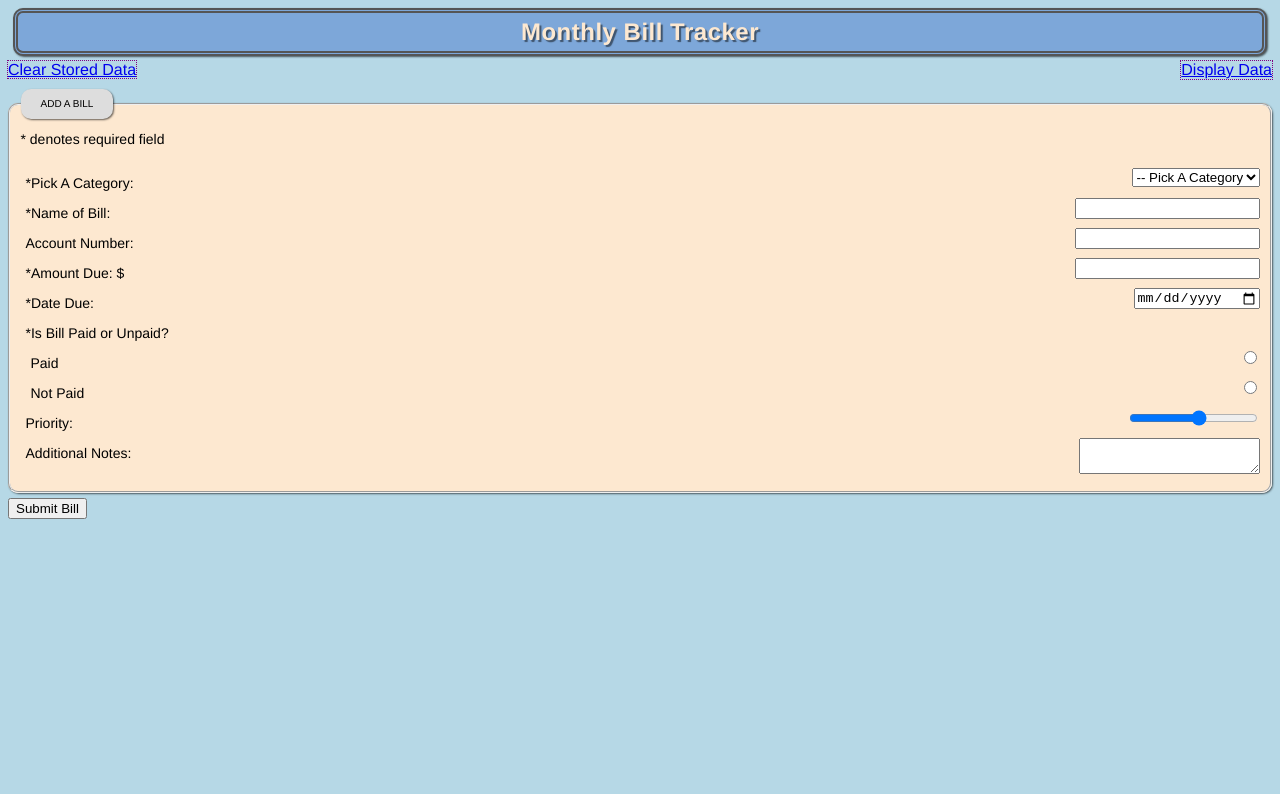
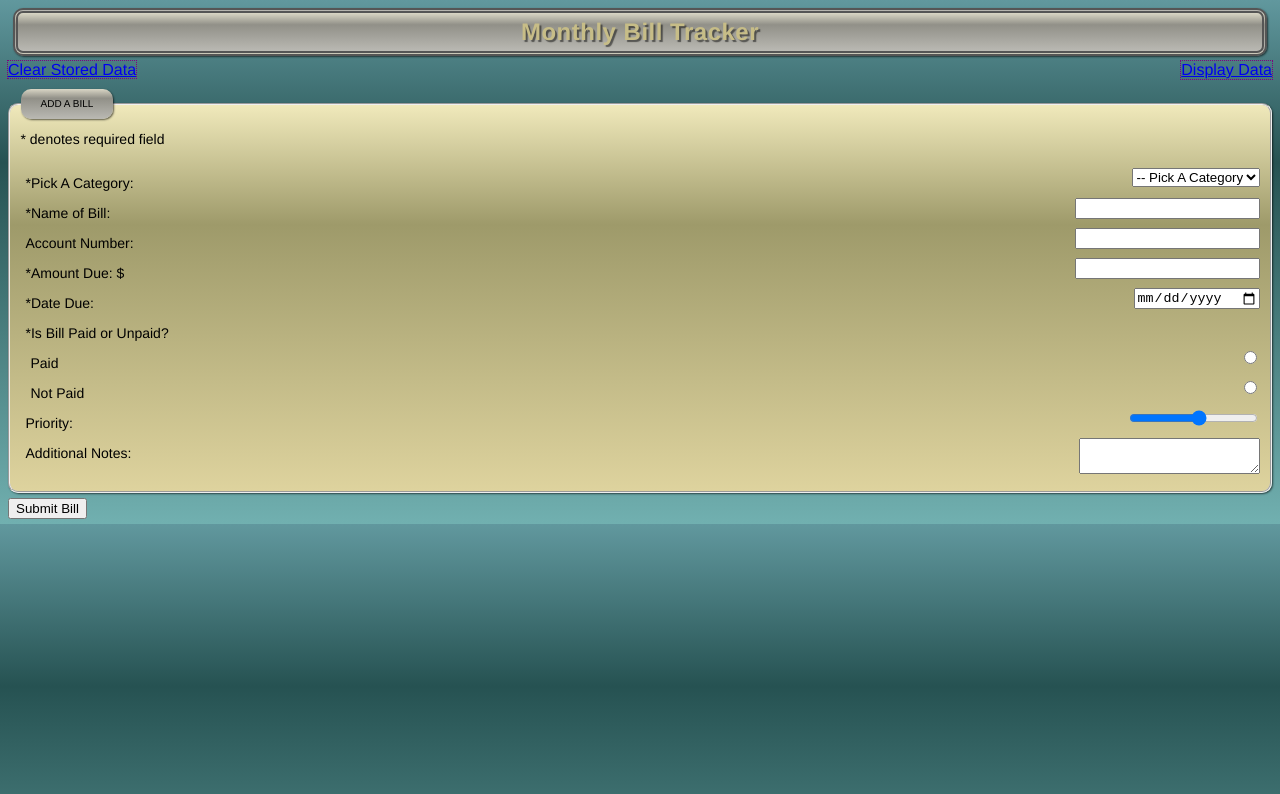
Before and after one commit to cabebartz/VFW_Project, a plain HTML site: page additem.html in a window 1280 px wide. Drawn offline with Linux system fonts and the light colour scheme.

Commit message:
added gradients to css changed coloring

```diff
--- a/css/style.css
+++ b/css/style.css
@@ -8,12 +8,19 @@ July 8th 2012
 body {
 	/* font-family will be inherited by all other css tags*/
 	font-family: helvetica, arial, san-serif;
-	background: #b6d8e6;
+	background-image: -webkit-gradient(
+	linear,
+	right top,
+	right bottom,
+	color-stop(1, #71B0B0),
+	color-stop(0.31, #265252),
+	color-stop(0, #61989E)
+	);
 }
 h1 {
 	/* css for title */
 	font-size: 24px;
-	color: #fde8d0;
+	color: #c7bd87;
 	font-weight: bold;
 	text-align: center;
 	letter-spacing: .5px;
@@ -23,13 +30,20 @@ h1 {
 	border-radius: 10px;
 	box-shadow: 1px 1px 2px rgba(0,0,0,0.6);
 	padding: 5px;
-	background: #7da7d9;
+	background-image: -webkit-gradient(
+	linear,
+	right top,
+	right bottom,
+	color-stop(1, #BAB9B3),
+	color-stop(0.31, #919088),
+	color-stop(0, #D9D6C5)
+	);
 }
 h2 {
 	/* css for description */
 	font-size: 18px;
 	text-align: center;
-	color: #555555;
+	color: #b6bdbd;
 	margin: 50px 5px;
 }
 p {
@@ -51,7 +65,14 @@ a[id="addNew"] {
 }
 legend {
 	font-size: 10px;
-	background: #ddd;
+	background-image: -webkit-gradient(
+	linear,
+	right top,
+	right bottom,
+	color-stop(1, #BAB9B3),
+	color-stop(0.31, #919088),
+	color-stop(0, #D9D6C5)
+	);
 	margin: 0px;
 	padding: 0px 20px;
 	border-radius: 10px;
@@ -61,7 +82,14 @@ legend {
 fieldset {
 	/* css for fieldset box */
 	font-size: 14px;
-	background: #fde8d0;
+	background-image: -webkit-gradient(
+	linear,
+	right top,
+	right bottom,
+	color-stop(1, #DED39E),
+	color-stop(0.31, #9E9A6A),
+	color-stop(0, #F0E9BB)
+	);
 	line-height: 30px;
 	margin: 10px 0 5px 0;
 	border-radius: 10px;
```
